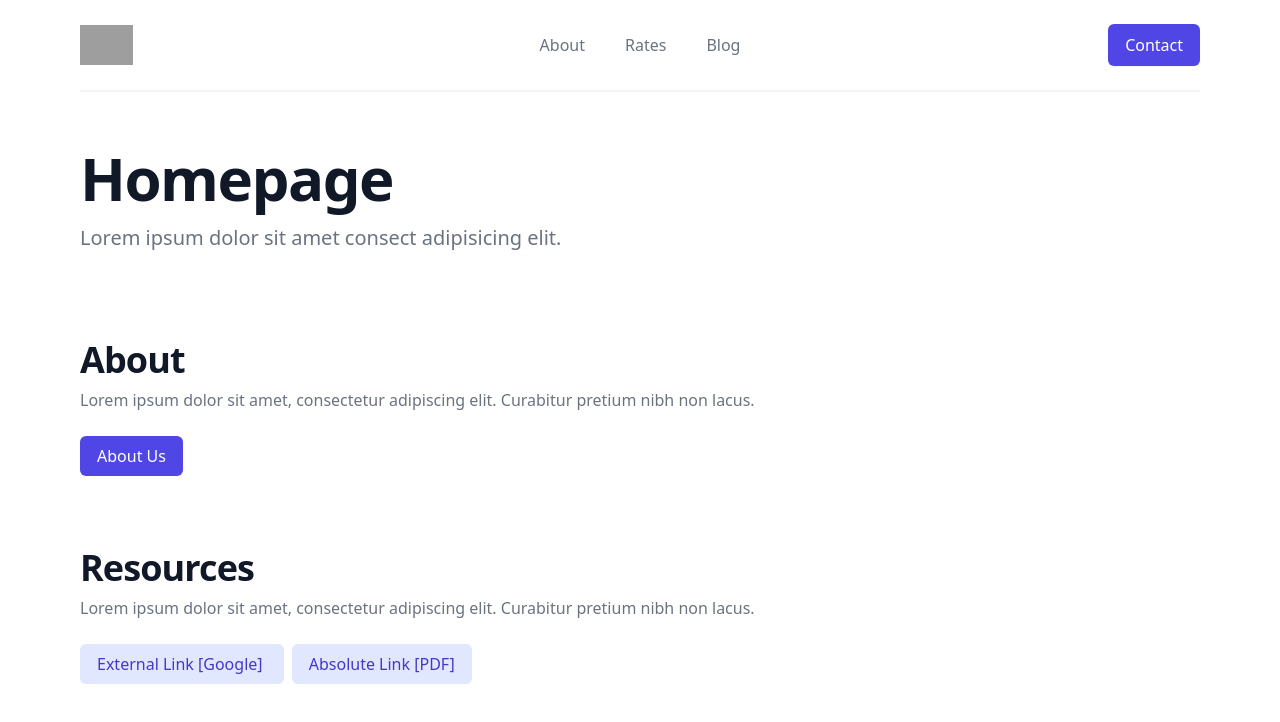
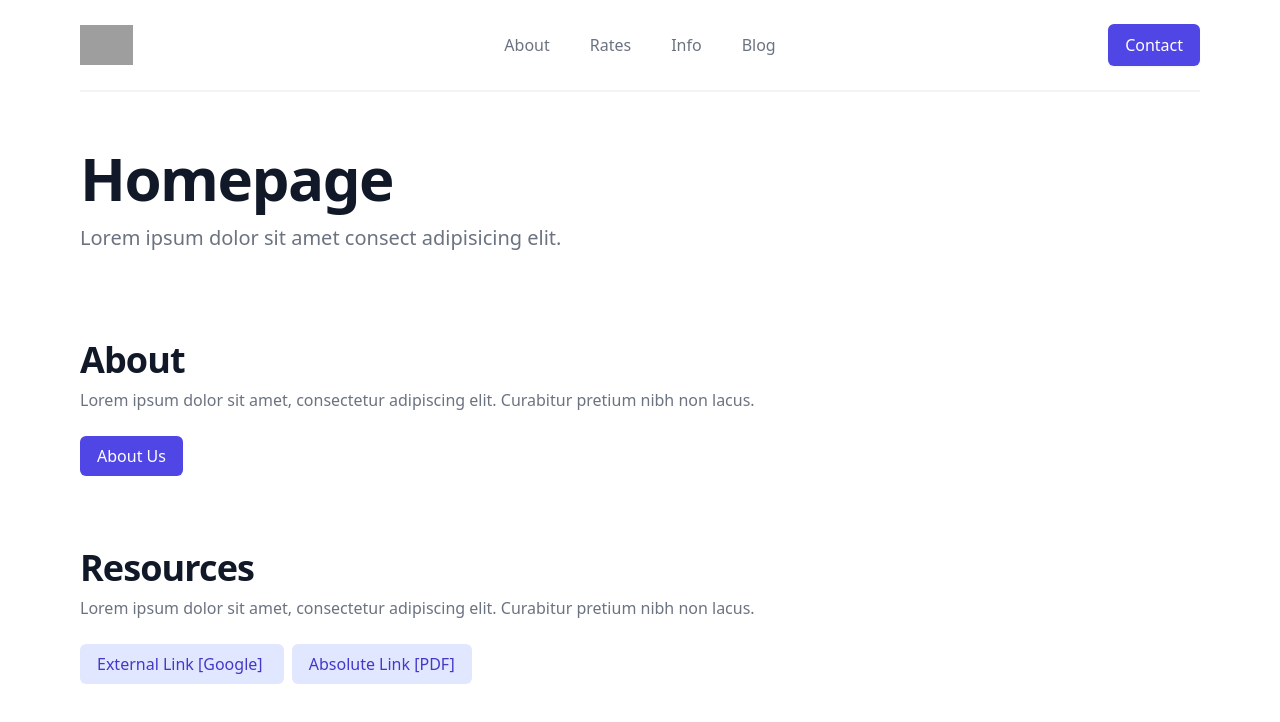
Before and after one commit to heyharmon/scraper-testing-site, a Nuxt app: page / in a window 1280 px wide. Shown: the top 722 px of the page. Built offline with nearby package versions, Linux system fonts and the light colour scheme; grey boxes are pictures that could not be loaded.

Commit message:
Add info page with iframe

```diff
--- a/components/Navigation.vue
+++ b/components/Navigation.vue
@@ -16,6 +16,9 @@
           <nuxt-link to="/rates" class="text-base font-medium text-gray-500 hover:text-gray-900">
             Rates
           </nuxt-link>
+          <nuxt-link to="/info" class="text-base font-medium text-gray-500 hover:text-gray-900">
+            Info
+          </nuxt-link>
           <nuxt-link to="/blog" class="text-base font-medium text-gray-500 hover:text-gray-900">
             Blog
           </nuxt-link>
--- /dev/null
+++ b/pages/info.vue
@@ -0,0 +1,12 @@
+<template>
+    <div>
+      <Navigation />
+      <Hero title="Info" />
+
+      <div class="py-10">
+          <h2 class="text-3xl leading-8 font-extrabold tracking-tight text-gray-900 sm:text-4xl">Example iframe</h2>
+          <iframe src="https://www.w3schools.com" title="W3Schools Free Online Web Tutorials"></iframe>
+          <Table/>
+      </div>
+    </div>
+</template>
```
